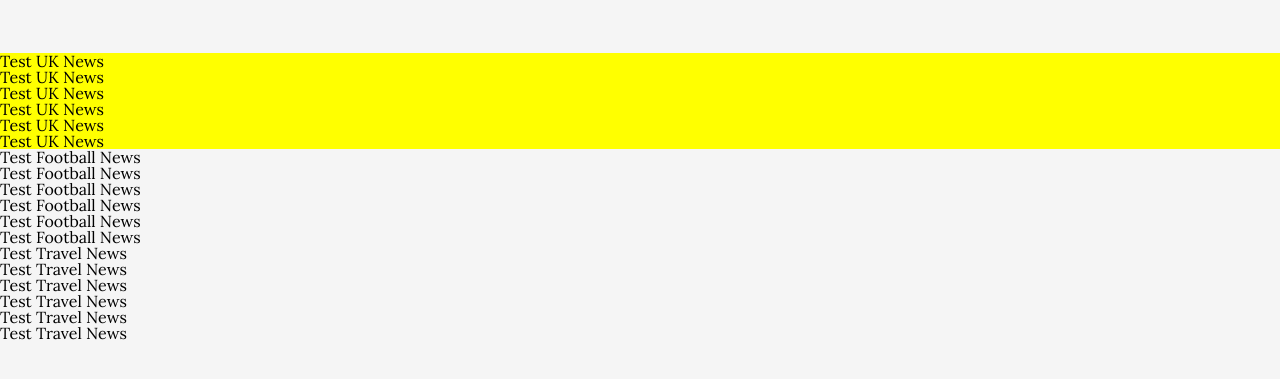
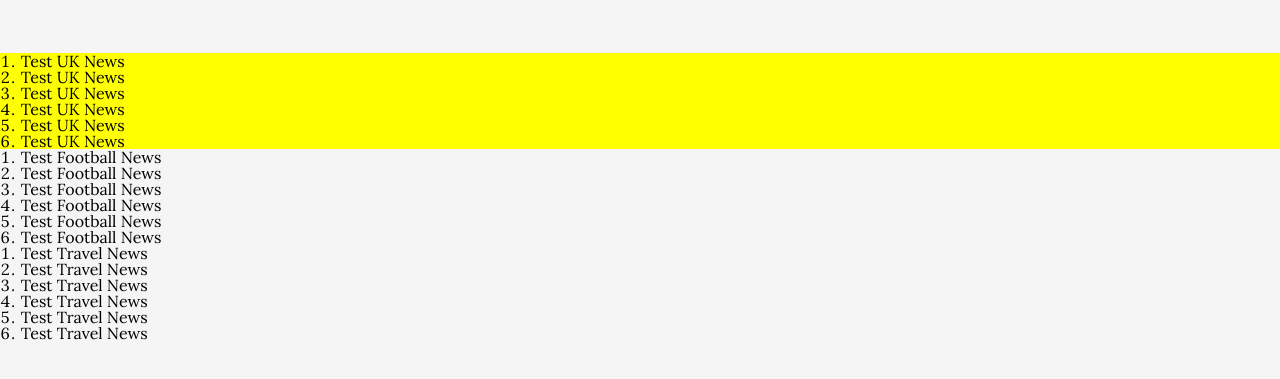
Before and after one commit to SBLLB/tabbed-component, a plain HTML site: page index.html in a window 1280 px wide. Shown: the part 117-496 px from the top of the page. Drawn offline with Linux system fonts and the light colour scheme.

Commit message:
Gets ordered list numbers showing.

```diff
--- a/index.html
+++ b/index.html
@@ -24,7 +24,7 @@
       <input class="radio-button" type="radio" title="football" name="tab-demo" id="football" />
       <input class="radio-button" type="radio" title="travel" name="tab-demo" id="travel" />
 
-      <section class="tabs"ß>
+      <section class="tabs">
         <label for="uk-news" id="uk-news-tab" class="news-tab">UK News</label>
         <label for="football" id="football-tab" class="news-tab">Football</label>
         <label for="travel" id="travel-tab" class="news-tab">Travel</label>
--- a/public/css/main.css
+++ b/public/css/main.css
@@ -61,3 +61,8 @@ main {
 .panels {
   height: 90%;
 }
+
+ol li {
+  list-style-type: decimal;
+  list-style-position: inside;
+}
```
